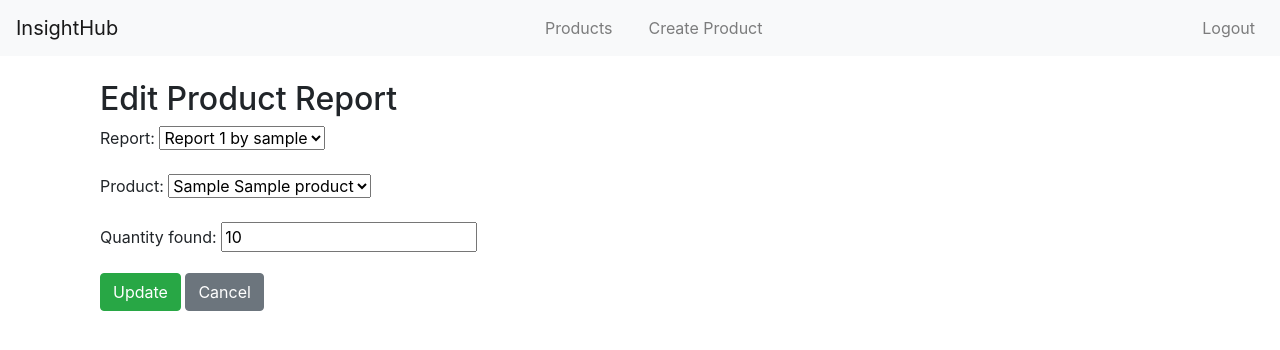
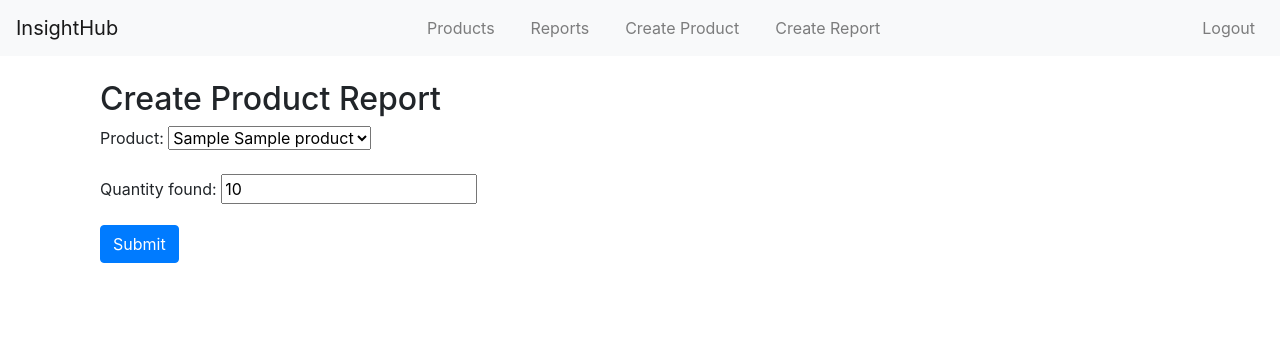
Before and after one commit to Bjorth/InsightHub, a Django app: page /product_reports/udpate/1 in a window 1280 px wide. Shown: the top 350 px of the page. Run offline with Django 5.2, Linux system fonts and the light colour scheme; a user stored in the database is signed in; tables that the repository leaves empty hold one stand-in row (values such as "Sample post"); some libraries are stand-ins or nearby versions.

Commit message:
add corrections

```diff
--- a/config/urls.py
+++ b/config/urls.py
@@ -20,17 +20,20 @@ from django.urls import path, include
 from reports import views
 
 urlpatterns = [
+    path('', views.index_view, name='index'),
     path('admin/', admin.site.urls),
-    path('', views.index_view, name='index'),
     path('register/', views.register_view, name='register'),
     path('accounts/', include('django.contrib.auth.urls')),
-    path('create/', views.create_report, name='create_report'),
     path('products/', views.product_view, name='product_view'),
     path('products/create/', views.product_create, name='product_create'),
     path('products/update/<pk>', views.product_update, name='product_update'),
     path('products/delete/<pk>', views.product_delete, name='product_delete'),
-    path('product_reports', views.product_report_view, name='product_report_view'),
+    path('product_reports/', views.product_report_view, name='product_report_view'),
     path('product_reports/create/', views.product_report_create, name='product_report_create'),
     path('product_reports/udpate/<pk>', views.product_report_update, name='product_report_update'),
     path('product_reports/delete/<pk>', views.product_report_delete, name='product_report_delete'),
+    path('reports/create/', views.create_report, name='create_report'),
+    path('reports/view/', views.report_view, name='report_view'),
+    path('reports/detail/<int:report_id>/', views.report_detail, name='report_detail'),
+    path('product_reports/detail/<int:product_report_id>/', views.product_report_detail, name='product_report_detail'),
 ]
--- a/reports/forms.py
+++ b/reports/forms.py
@@ -38,4 +38,7 @@ class ProductForm(forms.ModelForm):
 class ProductReportForm(forms.ModelForm):
     class Meta:
         model = ReportProduct
-        fields = ['report', 'product', 'quantity_found']
+        fields = ['product', 'quantity_found']
+
+    def __init__(self, *args, **kwargs):
+        super().__init__(*args, **kwargs)
--- a/reports/models.py
+++ b/reports/models.py
@@ -25,9 +25,9 @@ class Product(models.Model):
         super(Product, self).save(*args, **kwargs)
 
 class ReportProduct(models.Model):
-    report = models.ForeignKey(Report, on_delete=models.CASCADE, null=False)
+    report = models.ForeignKey(Report, on_delete=models.CASCADE, null=True, blank=True)
     product = models.ForeignKey(Product, on_delete=models.CASCADE, null=False, blank=False)
     quantity_found = models.IntegerField(null=False, blank=False)
 
     def __str__(self):
-        return f'ReportProduct {self.id} - Report {self.report.id} - Product {self.product.id}'
+        return f'Product Report {self.id} - Report {self.report.id}'
--- a/reports/templates/base.html
+++ b/reports/templates/base.html
@@ -26,9 +26,15 @@
             <li class="nav-item">
                 <a class="nav-link" href="{% url 'product_view' %}">Products</a>
             </li>
+            <li class="nav-item">
+                <a class="nav-link" href="{% url 'report_view' %}">Reports</a>
+            </li>
             {% if user.is_authenticated %}
             <li class="nav-item">
                 <a class="nav-link" href="{% url 'product_create' %}">Create Product</a>
+            </li>
+            <li class="nav-item">
+                <a class="nav-link" href="{% url 'create_report' %}">Create Report</a>
             </li>
             {% endif %}
         </ul>
--- a/reports/templates/reports/product_report_form.html
+++ b/reports/templates/reports/product_report_form.html
@@ -1,13 +1,12 @@
 {% extends 'base.html' %}
-
+{% block title %}Create Product Report{% endblock %}
 {% block content %}
 <div class="container mt-4">
-  <h2>{% if form.instance.pk %}Edit Product Report{% else %}Create Product Report{% endif %}</h2>
+  <h2>Create Product Report</h2>
   <form method="post">
     {% csrf_token %}
     {{ form.as_p }}
-    <button type="submit" class="btn btn-success">{% if form.instance.pk %}Update{% else %}Create{% endif %}</button>
-    <a href="{% url 'product_report_view' %}" class="btn btn-secondary">Cancel</a>
+    <input type="submit" class="btn btn-primary" value="Submit">
   </form>
 </div>
 {% endblock %}
--- a/reports/views.py
+++ b/reports/views.py
@@ -3,11 +3,14 @@ from django.contrib.auth import login, authenticate
 from django.contrib.auth.decorators import login_required
 
 from .forms import RegisterForm, ReportForm, ProductForm, ProductReportForm
-from .models import Product, ReportProduct
+from .models import Product, ReportProduct, Report
+
+
 # Create your views here.
 
 def index_view(request):
     return render(request, 'index.html')
+
 
 def register_view(request):
     if request.method == 'POST':
@@ -24,6 +27,7 @@ def register_view(request):
         form = RegisterForm()
     return render(request, 'register.html', {'form': form})
 
+
 @login_required
 def create_report(request):
     if request.method == 'POST':
@@ -35,14 +39,34 @@ def create_report(request):
             return redirect('index')
     else:
         form = ReportForm()
+    return render(request, 'reports/create_report.html', {'from': form})
 
-    return render(request, 'reports/create_report.html', {'from': form})
+
+@login_required
+def report_view(request):
+    reports = Report.objects.filter(user=request.user)
+    return render(request, 'reports/report_view.html', {'reports': reports})
+
+
+@login_required
+def report_detail(request, report_id):
+    report = get_object_or_404(Report, pk=report_id)
+    product_reports = ReportProduct.objects.filter(report=report)
+    return render(request, 'report/report_detail.html',
+                  {'report': report, 'product_reports': product_reports})
+
+
+@login_required
+def product_report_detail(request, product_report_id):
+    product_report = get_object_or_404(ReportProduct, pk=product_report_id)
+    return render(request, 'report/product_report_detail.html', {'product_report': product_report})
 
 
 @login_required
 def product_view(request):
     products = Product.objects.all()
     return render(request, 'reports/product_view.html', {'products': products})
+
 
 @login_required
 def product_create(request):
@@ -54,6 +78,7 @@ def product_create(request):
     else:
         form = ProductForm()
     return render(request, 'reports/product_form.html', {'form': form})
+
 
 @login_required
 def product_update(request, pk):
@@ -67,6 +92,7 @@ def product_update(request, pk):
         form = ProductForm(instance=product)
     return render(request, 'reports/product_form.html', {'form': form})
 
+
 def product_delete(request, pk):
     product = get_object_or_404(Product, pk=pk)
     if request.method == 'POST':
@@ -74,21 +100,34 @@ def product_delete(request, pk):
         return redirect('product_view')
     return render(request, 'reports/product_delete_approve.html', {'product': product})
 
+
 @login_required
 def product_report_view(request):
     reports = ReportProduct.objects.all()
     return render(request, 'reports/product_report_view.html', {'reports': reports})
+
 
 @login_required
 def product_report_create(request):
     if request.method == 'POST':
         form = ProductReportForm(request.POST)
         if form.is_valid():
-            form.save()
+            product_report = form.save(commit=False)
+            product_report.report = request.user.report_set.first()
+            product_report.save()
+
+            report = Report.objects.filter(user=request.user).first()
+            if not report:
+                report = Report.objects.create(user=request.user)
+
+            product_report.report = report
+            product_report.save()
             return redirect('product_report_view')
     else:
         form = ProductReportForm()
+
     return render(request, 'reports/product_report_form.html', {'form': form})
+
 
 @login_required
 def product_report_update(request, pk):
@@ -102,6 +141,8 @@ def product_report_update(request, pk):
         form = ProductReportForm(instance=report)
     return render(request, 'reports/product_report_form.html', {'form': form})
 
+
+@login_required
 def product_report_delete(request, pk):
     report = get_object_or_404(ReportProduct, pk=pk)
     if request.method == 'POST':
```
Also changed, not shown: reports/templates/reports/product_report_view.html (renamed from reports/templates/reports/product_reprot_view.html).
